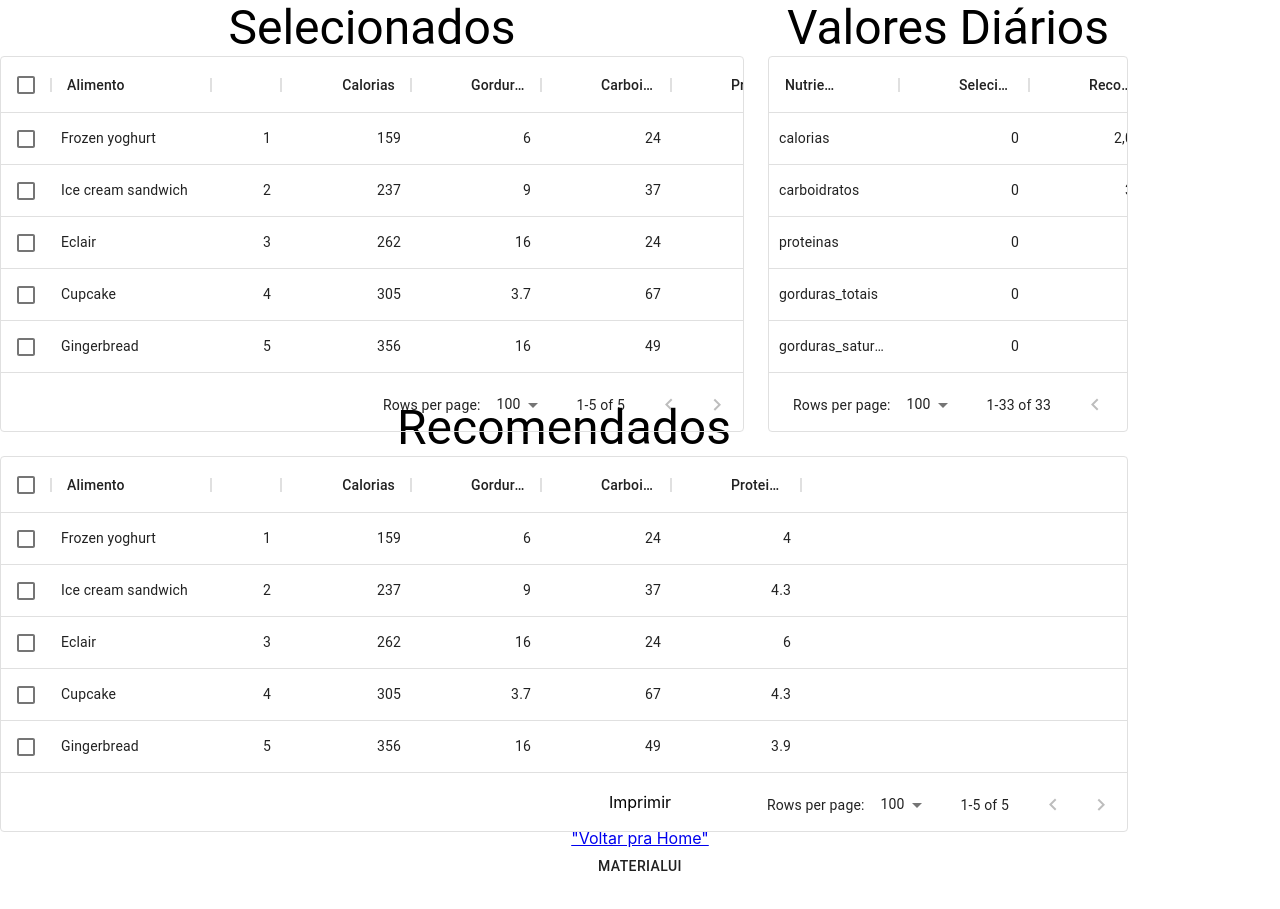
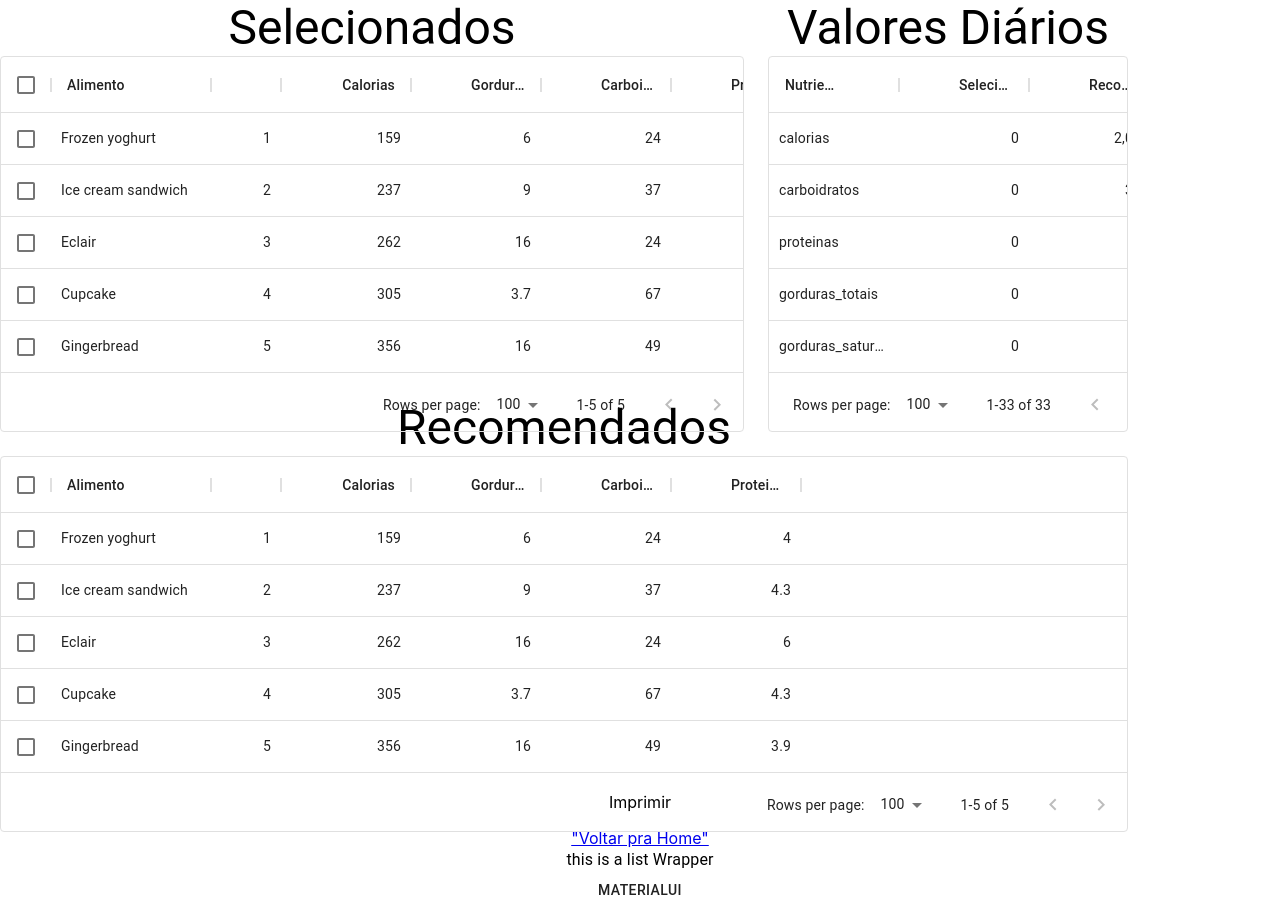
Before and after one commit to istrangeloop/engsoft-TP, a React (Create React App) app in the folder dietario/: page /dieta in a window 1280 px wide. Before the commit the page ends 885 px from the top, so only its background shows below. Built offline with nearby package versions, Linux system fonts and the light colour scheme.

Commit message:
first commit

```diff
--- a/dietario/src/App.js
+++ b/dietario/src/App.js
@@ -3,7 +3,8 @@ import './App.css';
 import {Switch, Route, BrowserRouter} from 'react-router-dom'
 import MaterialExample from './MaterialExample.js'
 import Home from './Home.jsx'
-import Dieta from './Dieta.jsx'
+import Dieta from './Dieta.jsx';
+import ListWrapper from './Component/listWrapper'
 
 function App() {
   return (
@@ -13,6 +14,7 @@ function App() {
             <Route exact path='/' component={Home}/>
             <Route path='/dieta' component={Dieta}/>
           </Switch>
+          <ListWrapper/>
         <MaterialExample />
       </BrowserRouter>
     </div>
--- /dev/null
+++ b/dietario/src/Component/listWrapper/index.js
@@ -0,0 +1,12 @@
+import React from 'react';
+import {Typography, Container,Grid} from '@material-ui/core';
+
+const ListWrapper = () =>{
+    return (
+      <>
+        <Typography>this is a list Wrapper</Typography>
+      </>
+    );
+}
+
+export default ListWrapper;
```
Also changed, not shown: 2 other files (tests, documents, lock files or other folders).
